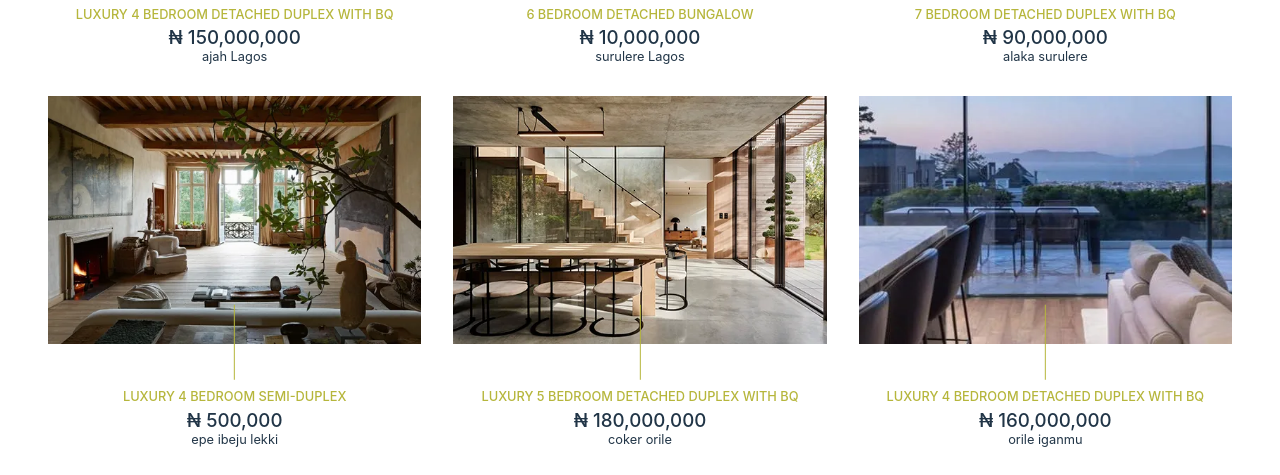
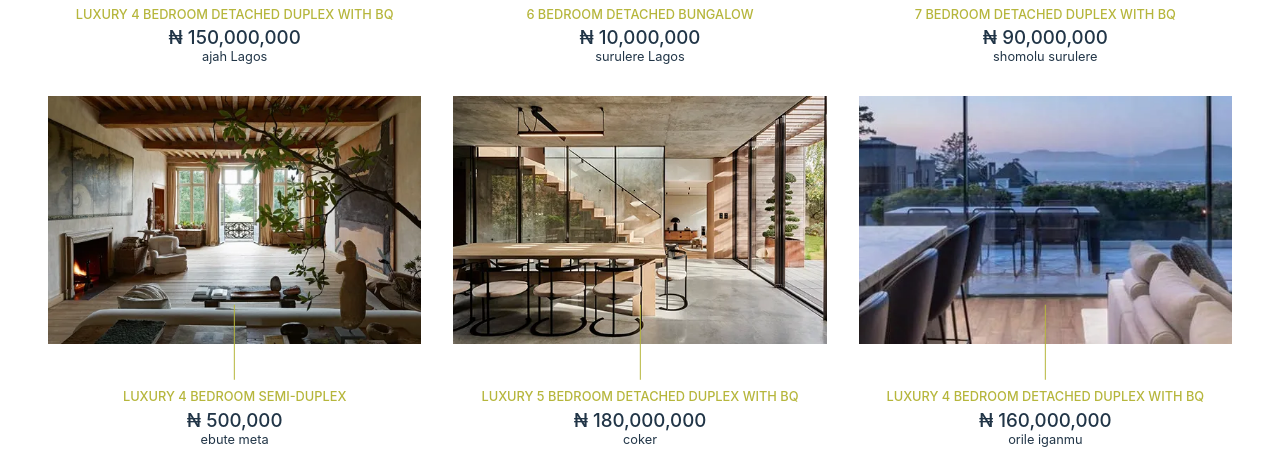
Before and after one commit to ifeanyiHM/1502-Properties, a React (Vite) app: page /service/buy in a window 1280 px wide. Shown: the part 477-952 px from the top of the page. Built offline with nearby package versions, Linux system fonts and the light colour scheme.

Commit message:
phoenix global

```diff
--- a/src/App.tsx
+++ b/src/App.tsx
@@ -60,19 +60,19 @@ const propertyData = [
         src: [featured3, featured1, featured2],
         title: "7 bedroom detached duplex with bq",
         price: "₦ 90,000,000",
-        location: "alaka surulere",
+        location: "shomolu surulere",
       },
       {
         src: [featured1, featured2, featured3],
         title: "luxury 4 bedroom semi-duplex",
         price: "₦ 500,000",
-        location: "epe ibeju lekki",
+        location: "ebute meta",
       },
       {
         src: [featured2, featured1, featured3],
         title: "luxury 5 bedroom detached duplex with bq",
         price: "₦ 180,000,000",
-        location: "coker orile",
+        location: "coker",
       },
       {
         src: [featured3, featured2, featured2],
@@ -267,10 +267,10 @@ function App() {
   const selectedProperty = propertyData.find(
     (data) => data.type === propertyType
   );
-  if (!selectedProperty) return null;
+  if (!selectedProperty) return;
 
   const searchedLocations = selectedProperty.information.filter((item) =>
-    item.location.toLocaleLowerCase().includes(query.toLocaleLowerCase())
+    item.location.toLowerCase().includes(query.toLowerCase())
   );
 
   return (
--- a/src/Pages/Service-Page/Buy.tsx
+++ b/src/Pages/Service-Page/Buy.tsx
@@ -48,7 +48,7 @@ function Buy({
         />
       </div>
 
-      {searchedLocations.length > 1 ? (
+      {searchedLocations.length > 0 ? (
         <div className="content">
           {searchedLocations.map((sum, index) => (
             <div className="ft" key={index} onClick={() => handleClick(sum)}>
--- a/src/Pages/Service-Page/Rent.tsx
+++ b/src/Pages/Service-Page/Rent.tsx
@@ -47,7 +47,7 @@ function Rent({
         />
       </div>
 
-      {searchedLocations.length > 1 ? (
+      {searchedLocations.length > 0 ? (
         <div className="content">
           {searchedLocations.map((sum, index) => (
             <div className="ft" key={index} onClick={() => handleClick(sum)}>
--- a/src/Pages/Service-Page/Shortlet.tsx
+++ b/src/Pages/Service-Page/Shortlet.tsx
@@ -47,7 +47,7 @@ function Shortlet({
           onChange={(e) => setQuery(e.target.value)}
         />
       </div>
-      {searchedLocations.length > 1 ? (
+      {searchedLocations.length > 0 ? (
         <div className="content">
           {searchedLocations.map((sum, index) => (
             <div className="ft" key={index} onClick={() => handleClick(sum)}>
--- a/src/Utilities/SearchNotFound.tsx
+++ b/src/Utilities/SearchNotFound.tsx
@@ -1,9 +1,9 @@
-import notFound from "../assets/notFound.png";
+// import notFound from "../assets/notFound.png";
 
 function SearchNotFound() {
   return (
     <div className="search-not-found">
-      <img src={notFound} alt="result not found" />
+      {/* <img src={notFound} alt="result not found" /> */}
       <h1>No Property found</h1>
       <p>
         We couldn't find any properties that match your search criteria in this
```
